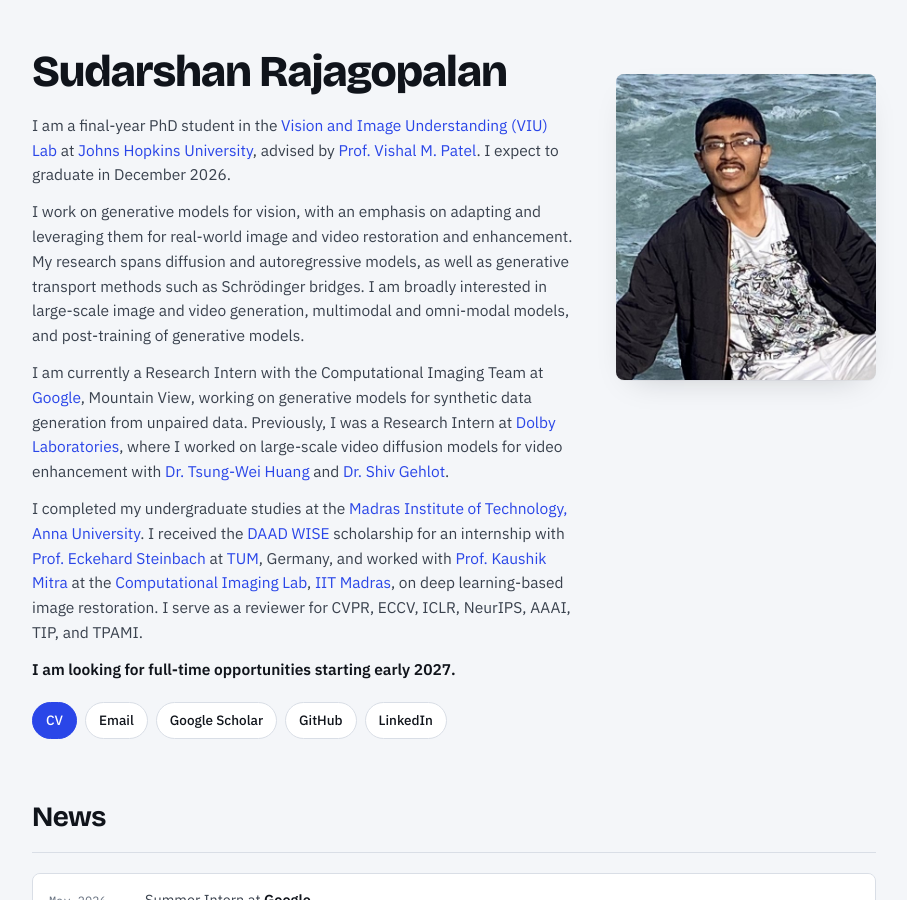
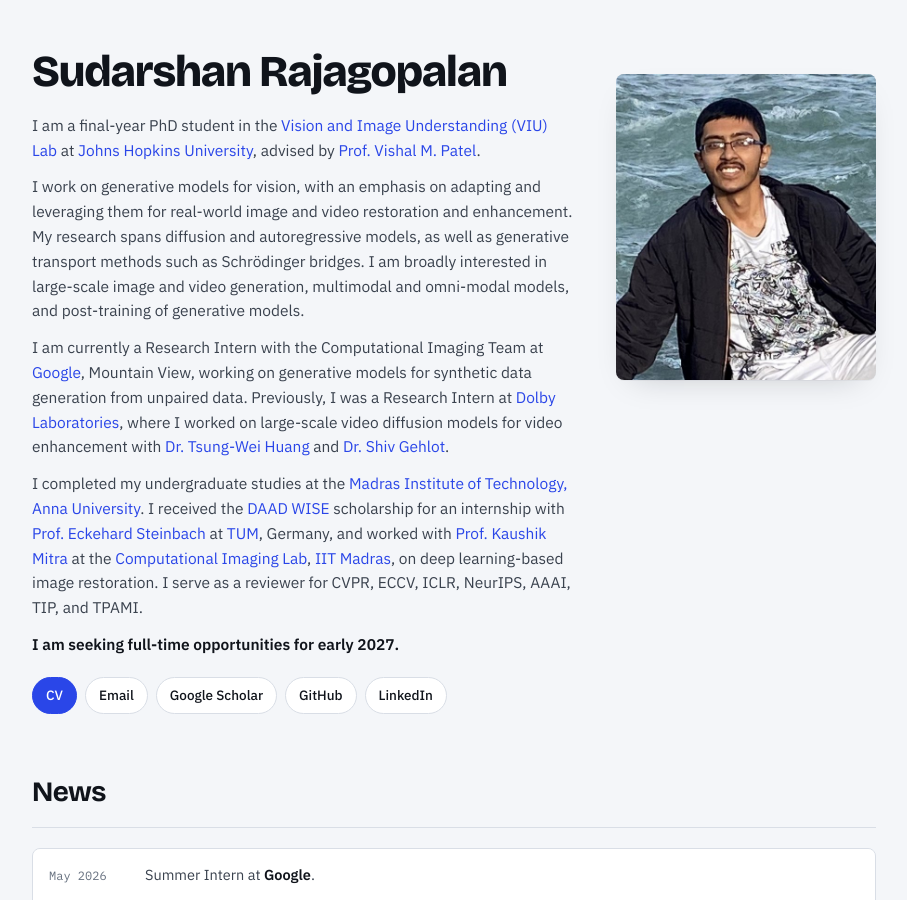
Before and after one commit to sudraj2002/sudraj2002.github.io, a Jekyll site: the page built from _posts/2026-03-20-ypt.md, in a window 1280 px wide and 900 px high. Shown: the whole window, without its empty margins (186-1093 px from the left). Built offline with Jekyll 4.4.1, drawn with Linux system fonts in a browser that asks for light colours.

Commit message:
Update default.html

```diff
--- a/_layouts/default.html
+++ b/_layouts/default.html
@@ -49,7 +49,6 @@
         <a href="https://engineering.jhu.edu/vpatel36/" target="_blank" rel="noopener">Vision and Image Understanding (VIU) Lab</a>
         at <a href="https://www.jhu.edu/" target="_blank" rel="noopener">Johns Hopkins University</a>, advised by
         <a href="https://engineering.jhu.edu/vpatel36/team/vishalpatel/" target="_blank" rel="noopener">Prof. Vishal M. Patel</a>.
-        I expect to graduate in December 2026.
       </p>
 
       <p>
@@ -84,7 +83,7 @@
         I serve as a reviewer for CVPR, ECCV, ICLR, NeurIPS, AAAI, TIP, and TPAMI.
       </p>
 
-      <p><strong>I am looking for full-time opportunities starting early 2027.</strong></p>
+      <p><strong>I am seeking full-time opportunities for early 2027.</strong></p>
 
       <nav class="links" aria-label="Profile links">
         <a class="primary" href="https://drive.google.com/file/d/1tkxB6MdvQbK0B_9foscHGsS5wa91yOz2/view?usp=sharing" target="_blank" rel="noopener">CV</a>
```
